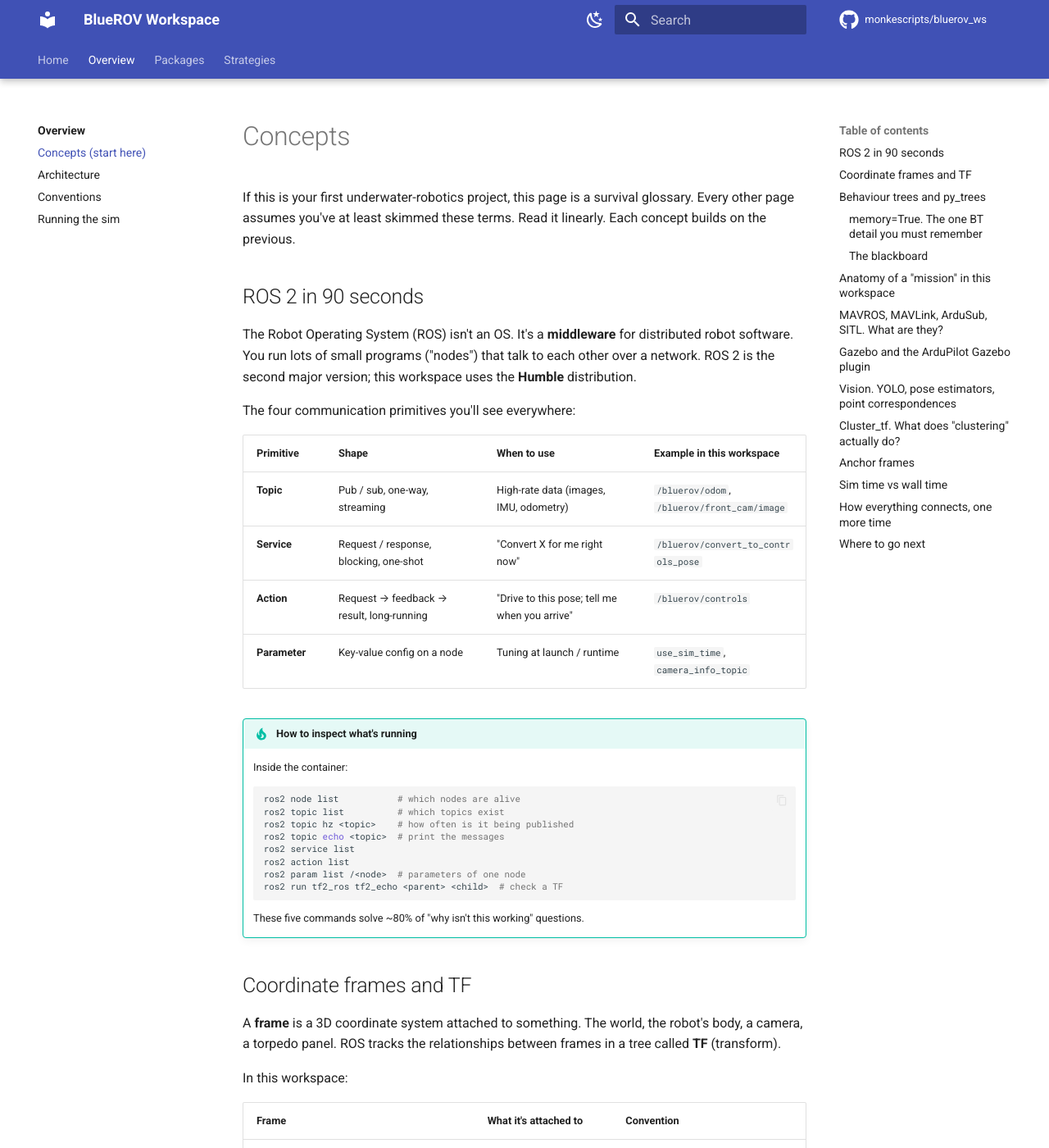
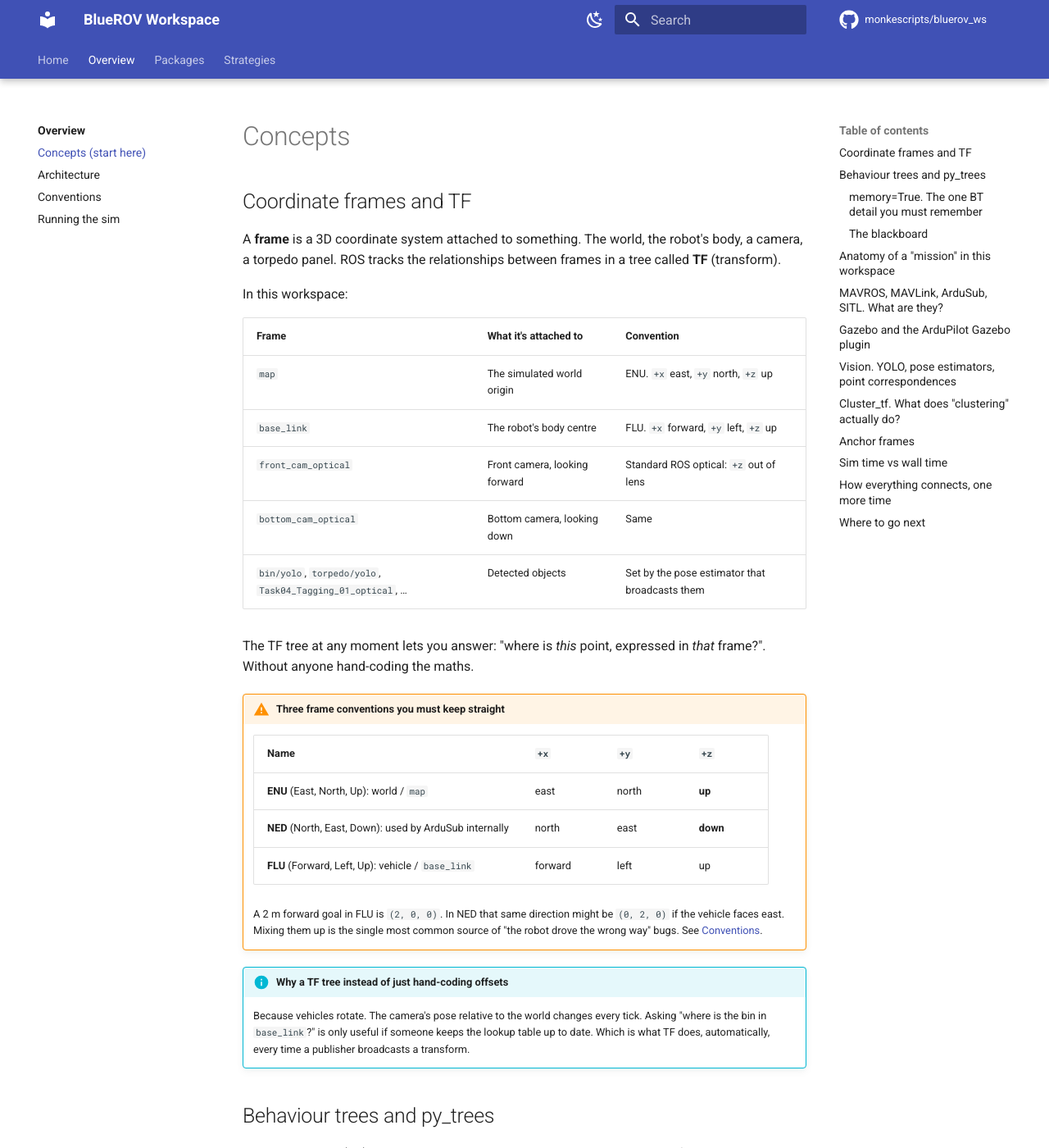
Before and after one commit to BumblebeeAS/release, an MkDocs documentation site: the page built from docs/overview/concepts.md, in a window 1280 px wide and 1400 px high. Shown: the whole window at 82% size. Built offline with MkDocs 1.6.1 and Material for MkDocs 9.7.7, drawn with Linux system fonts in a browser that asks for light colours; comment, search, counter and statistics services are not loaded.

Commit message:
Refactor documentation: streamline content in README and update concepts and bin strategy sections for clarity

````diff
--- a/docs/overview/concepts.md
+++ b/docs/overview/concepts.md
@@ -1,40 +1,4 @@
 # Concepts
-
-If this is your first underwater-robotics project, this page is a survival
-glossary. Every other page assumes you've at least skimmed these terms.
-Read it linearly. Each concept builds on the previous.
-
-## ROS 2 in 90 seconds
-
-The Robot Operating System (ROS) isn't an OS. It's a **middleware** for
-distributed robot software. You run lots of small programs ("nodes")
-that talk to each other over a network. ROS 2 is the second major
-version; this workspace uses the **Humble** distribution.
-
-The four communication primitives you'll see everywhere:
-
-| Primitive | Shape | When to use | Example in this workspace |
-|---|---|---|---|
-| **Topic** | Pub / sub, one-way, streaming | High-rate data (images, IMU, odometry) | `/bluerov/odom`, `/bluerov/front_cam/image` |
-| **Service** | Request / response, blocking, one-shot | "Convert X for me right now" | `/bluerov/convert_to_controls_pose` |
-| **Action** | Request → feedback → result, long-running | "Drive to this pose; tell me when you arrive" | `/bluerov/controls` |
-| **Parameter** | Key-value config on a node | Tuning at launch / runtime | `use_sim_time`, `camera_info_topic` |
-
-!!! tip "How to inspect what's running"
-    Inside the container:
-
-    ```bash
-    ros2 node list           # which nodes are alive
-    ros2 topic list          # which topics exist
-    ros2 topic hz <topic>    # how often is it being published
-    ros2 topic echo <topic>  # print the messages
-    ros2 service list
-    ros2 action list
-    ros2 param list /<node>  # parameters of one node
-    ros2 run tf2_ros tf2_echo <parent> <child>  # check a TF
-    ```
-
-    These five commands solve ~80% of "why isn't this working" questions.
 
 ## Coordinate frames and TF
 
@@ -44,22 +8,22 @@ relationships between frames in a tree called **TF** (transform).
 
 In this workspace:
 
-| Frame | What it's attached to | Convention |
-|---|---|---|
-| `map` | The simulated world origin | ENU. `+x` east, `+y` north, `+z` up |
-| `base_link` | The robot's body centre | FLU. `+x` forward, `+y` left, `+z` up |
-| `front_cam_optical` | Front camera, looking forward | Standard ROS optical: `+z` out of lens |
-| `bottom_cam_optical` | Bottom camera, looking down | Same |
-| `bin/yolo`, `torpedo/yolo`, `Task04_Tagging_01_optical`, … | Detected objects | Set by the pose estimator that broadcasts them |
+| Frame                                                      | What it's attached to         | Convention                                     |
+| ---------------------------------------------------------- | ----------------------------- | ---------------------------------------------- |
+| `map`                                                      | The simulated world origin    | ENU. `+x` east, `+y` north, `+z` up            |
+| `base_link`                                                | The robot's body centre       | FLU. `+x` forward, `+y` left, `+z` up          |
+| `front_cam_optical`                                        | Front camera, looking forward | Standard ROS optical: `+z` out of lens         |
+| `bottom_cam_optical`                                       | Bottom camera, looking down   | Same                                           |
+| `bin/yolo`, `torpedo/yolo`, `Task04_Tagging_01_optical`, … | Detected objects              | Set by the pose estimator that broadcasts them |
 
 The TF tree at any moment lets you answer: "where is *this* point, expressed in *that* frame?". Without anyone hand-coding the maths.
 
 !!! warning "Three frame conventions you must keep straight"
-    | Name | `+x` | `+y` | `+z` |
-    |---|---|---|---|
-    | **ENU** (East, North, Up): world / `map` | east | north | **up** |
-    | **NED** (North, East, Down): used by ArduSub internally | north | east | **down** |
-    | **FLU** (Forward, Left, Up): vehicle / `base_link` | forward | left | up |
+    | Name                                                    | `+x`    | `+y`  | `+z`     |
+    | ------------------------------------------------------- | ------- | ----- | -------- |
+    | **ENU** (East, North, Up): world / `map`                | east    | north | **up**   |
+    | **NED** (North, East, Down): used by ArduSub internally | north   | east  | **down** |
+    | **FLU** (Forward, Left, Up): vehicle / `base_link`      | forward | left  | up       |
 
     A 2 m forward goal in FLU is `(2, 0, 0)`. In NED that same direction
     might be `(0, 2, 0)` if the vehicle faces east. Mixing them up is
@@ -153,14 +117,14 @@ This workspace simulates a **BlueROV2**, an off-the-shelf ROV that runs
 the simulation talks to the firmware exactly the way a real vehicle
 would.
 
-| Term | What it is |
-|---|---|
-| **ArduPilot** | The open-source autopilot project (planes, copters, ROVs). |
-| **ArduSub** | ArduPilot's flavour for underwater vehicles. The actual firmware running on the BlueROV2. |
-| **SITL** (Software-in-the-Loop) | A native build of the firmware that runs on your PC instead of on the autopilot board. Same code, different target. We use `ArduSub SITL`. |
-| **MAVLink** | The lightweight serial protocol the firmware speaks. Used over UDP in sim. |
-| **MAVROS** | A ROS package that translates MAVLink ↔ ROS. So mission code in ROS doesn't have to speak MAVLink directly. |
-| **GUIDED mode** | ArduPilot's flight mode that accepts position-setpoint commands. The mission code arms the vehicle and switches it to GUIDED before sending setpoints. |
+| Term                            | What it is                                                                                                                                             |
+| ------------------------------- | ------------------------------------------------------------------------------------------------------------------------------------------------------ |
+| **ArduPilot**                   | The open-source autopilot project (planes, copters, ROVs).                                                                                             |
+| **ArduSub**                     | ArduPilot's flavour for underwater vehicles. The actual firmware running on the BlueROV2.                                                              |
+| **SITL** (Software-in-the-Loop) | A native build of the firmware that runs on your PC instead of on the autopilot board. Same code, different target. We use `ArduSub SITL`.             |
+| **MAVLink**                     | The lightweight serial protocol the firmware speaks. Used over UDP in sim.                                                                             |
+| **MAVROS**                      | A ROS package that translates MAVLink ↔ ROS. So mission code in ROS doesn't have to speak MAVLink directly.                                            |
+| **GUIDED mode**                 | ArduPilot's flight mode that accepts position-setpoint commands. The mission code arms the vehicle and switches it to GUIDED before sending setpoints. |
 
 The hard rule: **mission code only talks to MAVROS**: never directly
 to ArduSub or Gazebo. That's what makes the same mission code work on
@@ -220,10 +184,10 @@ positions to throw out outliers (e.g. detections from before the
 vehicle yawed to face the panel), and broadcasts the average of the
 largest inlier cluster as a single new TF. The BT then uses *that*.
 
-| Input | Output |
-|---|---|
+| Input                        | Output                                      |
+| ---------------------------- | ------------------------------------------- |
 | `torpedo/yolo`. Noisy, 30 Hz | `torpedo/yolo/clustered`. Stable, single TF |
-| `bin/yolo`. Noisy, 30 Hz | `bin/yolo/clustered`. Stable, single TF |
+| `bin/yolo`. Noisy, 30 Hz     | `bin/yolo/clustered`. Stable, single TF     |
 
 You only see the input source frames when their broadcaster is alive
 *and* publishing. Missing input = clustering fails with "0 valid
````
Also changed, not shown: README.md (+0 -48 lines), docs/strategies/bin.md (+14 -14 lines).
